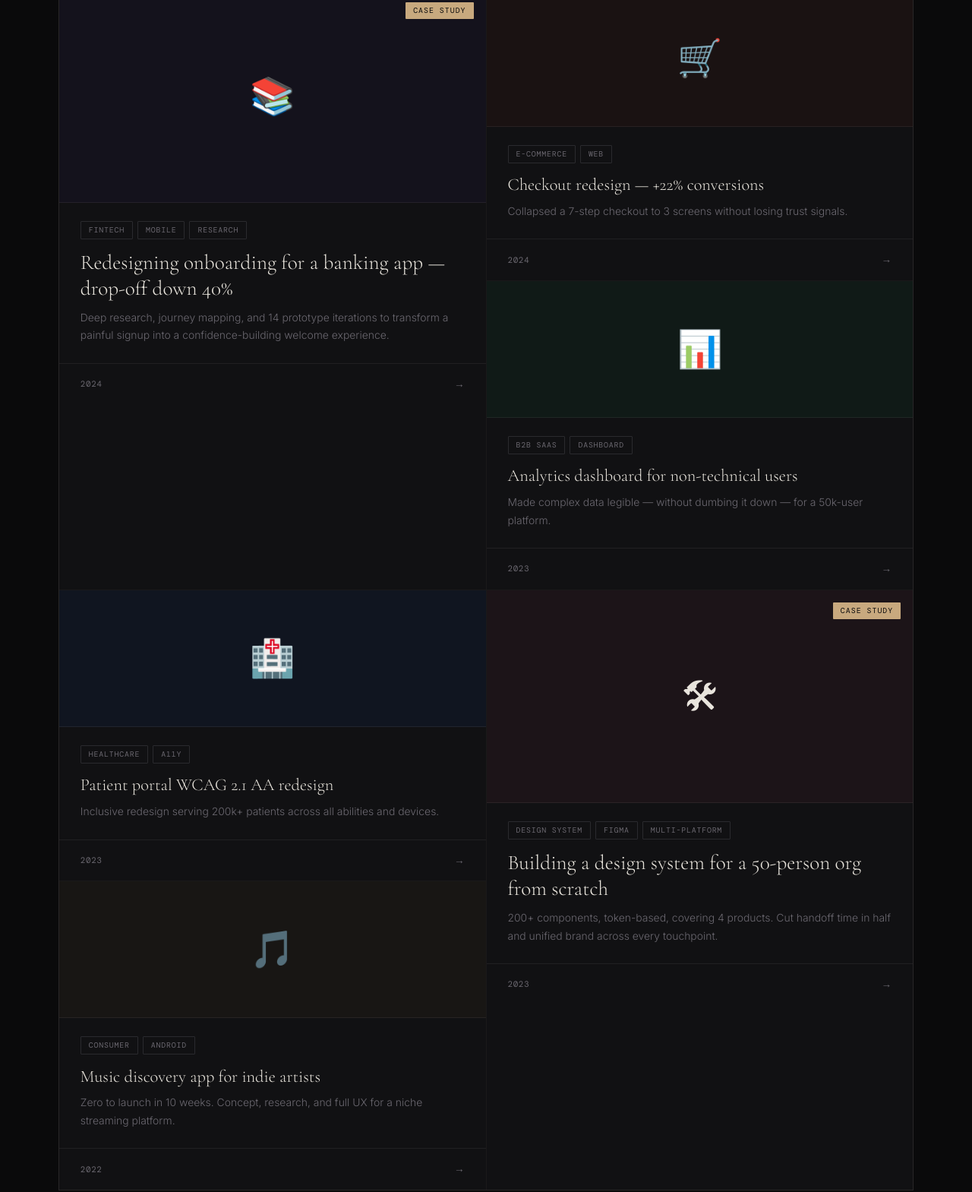
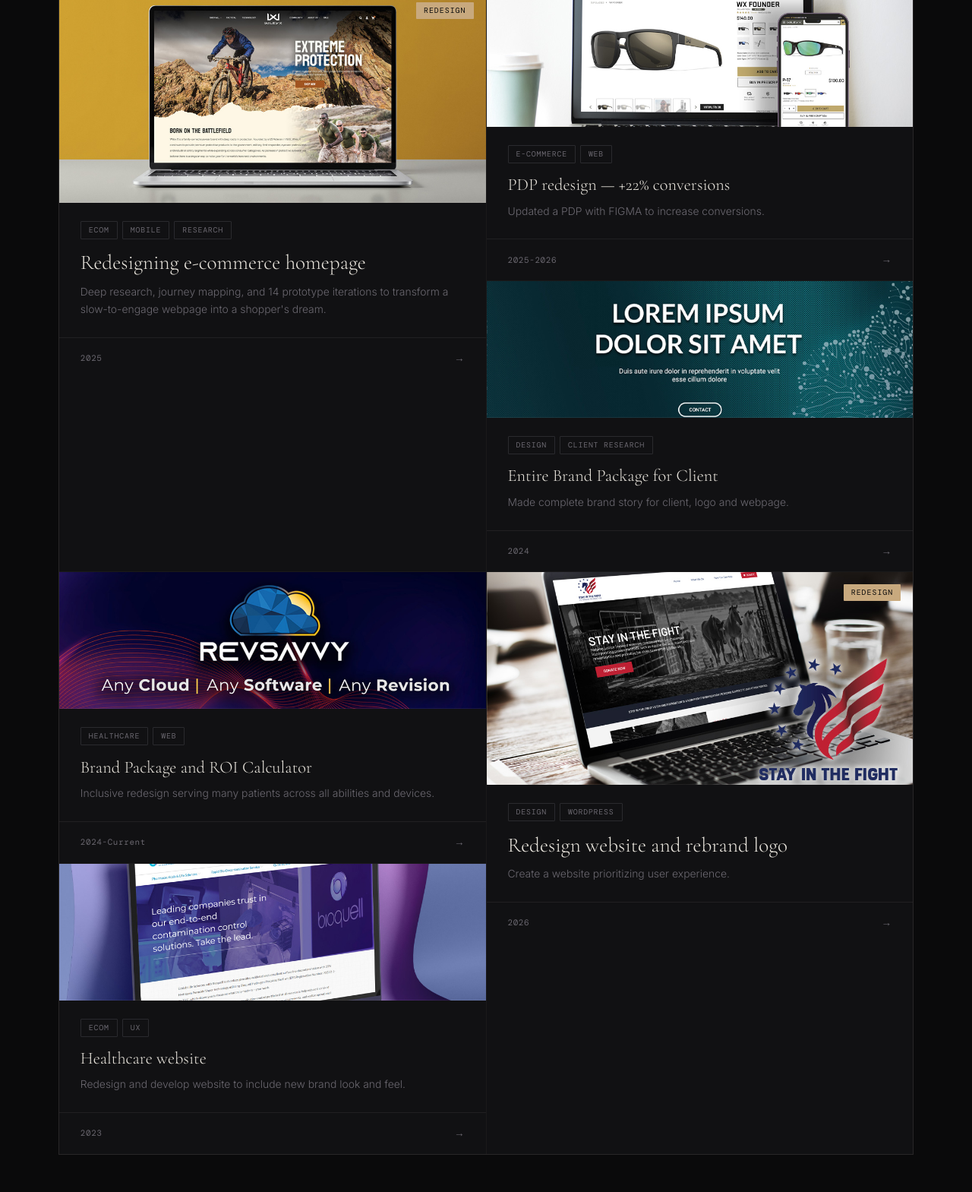
Before and after one commit to melissaellen/melissaellen.github.io, a plain HTML site: page index.html in a window 1280 px wide. Shown: the part 1093-2662 px from the top of the page at 76% size. Drawn offline with nearby package versions, Linux system fonts and the light colour scheme.

Commit message:
update index

```diff
--- a/index.html
+++ b/index.html
@@ -177,6 +177,8 @@
   .proj-card.tall { grid-row: span 2; }
 
   .proj-img {
+    background-position: center !important;
+    background-size: cover !important;
     width: 100%; min-height: 180px;
     display: flex; align-items: center; justify-content: center;
     font-size: 3rem; border-bottom: 1px solid var(--border);
@@ -213,12 +215,12 @@
   .proj-arrow { font-size: 0.85rem; color: var(--muted); transition: color 0.2s, transform 0.2s; }
   .proj-card:hover .proj-arrow { color: var(--accent); transform: translateX(3px); }
 
-  .ib-1 { background: #14121C; }
-  .ib-2 { background: #1A1212; }
-  .ib-3 { background: #101A17; }
-  .ib-4 { background: #101520; }
-  .ib-5 { background: #1C1418; }
-  .ib-6 { background: #181614; }
+  .ib-1 { background: #14121C; background-image: url('imgs/wileyx-1-background.jpg'); }
+  .ib-2 { background: #1A1212; background-image: url('imgs/wileyx-2-pdp-background.jpg'); }
+  .ib-3 { background: #101A17; background-image: url('imgs/milwaukee-background.jpg'); }
+  .ib-4 { background: #101520; background-image: url('imgs/revsavvy-background.jpg'); }
+  .ib-5 { background: #1C1418; background-image: url('imgs/sitf-background.jpg');}
+  .ib-6 { background: #181614; background-image: url('imgs/bioquell-background.jpg');}
 
   .about-wrap { display: grid; grid-template-columns: 320px 1fr; gap: 5rem; align-items: start; }
   .about-photo {
@@ -357,10 +359,10 @@
   </div>
   <div class="hero-right">
     <div>
-      <div class="stat-row"><span class="stat-label">Years of experience</span><span class="stat-num">5+</span></div>
+      <div class="stat-row"><span class="stat-label">Years of experience</span><span class="stat-num">8+</span></div>
       <div class="stat-row"><span class="stat-label">Projects shipped</span><span class="stat-num">30+</span></div>
       <div class="stat-row"><span class="stat-label">Clients served</span><span class="stat-num">12</span></div>
-      <div class="stat-row"><span class="stat-label">Based in</span><span class="stat-num" style="font-size:1.1rem;">[Your City]</span></div>
+      <div class="stat-row"><span class="stat-label">Based in</span><span class="stat-num" style="font-size:1.1rem;">Chicago, IL</span></div>
     </div>
     <div class="avail-badge"><span class="avail-dot"></span> Available for new projects</div>
   </div>
@@ -393,62 +395,62 @@
       <div class="section-label">01 &mdash; Work</div>
       <h2 class="section-title">Selected <em>projects</em></h2>
     </div>
-    <a href="#" class="btn-ghost" style="font-size:0.75rem; padding:0.65rem 1.3rem;">All projects &#8594;</a>
+    <!--<a href="#" class="btn-ghost" style="font-size:0.75rem; padding:0.65rem 1.3rem;">All projects &#8594;</a>--->
   </div>
   <div class="projects-grid">
-    <a href="#" class="proj-card tall fade-up">
-      <div class="proj-img ib-1">&#128218;<span class="proj-img-label">Case study</span></div>
+    <a href="https://wileyx.com" target="_blank" class="proj-card tall fade-up">
+      <div class="proj-img ib-1"><span class="proj-img-label">Redesign</span></div>
       <div class="proj-body">
-        <div class="proj-tags"><span class="ptag">Fintech</span><span class="ptag">Mobile</span><span class="ptag">Research</span></div>
-        <div class="proj-title">Redesigning onboarding for a banking app — drop-off down 40%</div>
-        <div class="proj-desc">Deep research, journey mapping, and 14 prototype iterations to transform a painful signup into a confidence-building welcome experience.</div>
+        <div class="proj-tags"><span class="ptag">Ecom</span><span class="ptag">Mobile</span><span class="ptag">Research</span></div>
+        <div class="proj-title">Redesigning e-commerce homepage</div>
+        <div class="proj-desc">Deep research, journey mapping, and 14 prototype iterations to transform a slow-to-engage webpage into a shopper's dream.</div>
+      </div>
+      <div class="proj-footer"><span class="proj-year">2025</span><span class="proj-arrow">&#8594;</span></div>
+    </a>
+    <a href="https://www.wileyx.com/products/wx-alpine-acalp02/" target="_blank" class="proj-card fade-up">
+      <div class="proj-img ib-2"></div>
+      <div class="proj-body">
+        <div class="proj-tags"><span class="ptag">E-commerce</span><span class="ptag">Web</span></div>
+        <div class="proj-title">PDP redesign — +22% conversions</div>
+        <div class="proj-desc">Updated a PDP with FIGMA to increase conversions.</div>
+      </div>
+      <div class="proj-footer"><span class="proj-year">2025-2026</span><span class="proj-arrow">&#8594;</span></div>
+    </a>
+    <a href="https://www.behance.net/gallery/245286997/Entire-Brand-Package" target="_blank" class="proj-card fade-up">
+      <div class="proj-img ib-3"></div>
+      <div class="proj-body">
+        <div class="proj-tags"><span class="ptag">Design</span><span class="ptag">Client Research</span></div>
+        <div class="proj-title">Entire Brand Package for Client</div>
+        <div class="proj-desc">Made complete brand story for client, logo and webpage. </div>
       </div>
       <div class="proj-footer"><span class="proj-year">2024</span><span class="proj-arrow">&#8594;</span></div>
     </a>
-    <a href="#" class="proj-card fade-up">
-      <div class="proj-img ib-2">&#128722;</div>
+    <a href="https://getrevsavvy.com" target="_blank" class="proj-card fade-up">
+      <div class="proj-img ib-4"></div>
       <div class="proj-body">
-        <div class="proj-tags"><span class="ptag">E-commerce</span><span class="ptag">Web</span></div>
-        <div class="proj-title">Checkout redesign — +22% conversions</div>
-        <div class="proj-desc">Collapsed a 7-step checkout to 3 screens without losing trust signals.</div>
+        <div class="proj-tags"><span class="ptag">Healthcare</span><span class="ptag">Web</span></div>
+        <div class="proj-title">Brand Package and ROI Calculator</div>
+        <div class="proj-desc">Inclusive redesign serving many patients across all abilities and devices.</div>
       </div>
-      <div class="proj-footer"><span class="proj-year">2024</span><span class="proj-arrow">&#8594;</span></div>
+      <div class="proj-footer"><span class="proj-year">2024-Current</span><span class="proj-arrow">&#8594;</span></div>
     </a>
-    <a href="#" class="proj-card fade-up">
-      <div class="proj-img ib-3">&#128202;</div>
+    <a href="https://stayinthefight.com" target="_blank" class="proj-card tall fade-up">
+      <div class="proj-img ib-5"><span class="proj-img-label">Redesign</span></div>
       <div class="proj-body">
-        <div class="proj-tags"><span class="ptag">B2B SaaS</span><span class="ptag">Dashboard</span></div>
-        <div class="proj-title">Analytics dashboard for non-technical users</div>
-        <div class="proj-desc">Made complex data legible — without dumbing it down — for a 50k-user platform.</div>
+        <div class="proj-tags"><span class="ptag">Design</span><span class="ptag">Wordpress</span></div>
+        <div class="proj-title">Redesign website and rebrand logo</div>
+        <div class="proj-desc">Create a website prioritizing user experience.</div>
+      </div>
+      <div class="proj-footer"><span class="proj-year">2026</span><span class="proj-arrow">&#8594;</span></div>
+    </a>
+    <a href="https://bioquell.com" target="_blank" class="proj-card fade-up">
+      <div class="proj-img ib-6"></div>
+      <div class="proj-body">
+        <div class="proj-tags"><span class="ptag">Ecom</span><span class="ptag">UX</span></div>
+        <div class="proj-title">Healthcare website</div>
+        <div class="proj-desc">Redesign and develop website to include new brand look and feel.</div>
       </div>
       <div class="proj-footer"><span class="proj-year">2023</span><span class="proj-arrow">&#8594;</span></div>
-    </a>
-    <a href="#" class="proj-card fade-up">
-      <div class="proj-img ib-4">&#127973;</div>
-      <div class="proj-body">
-        <div class="proj-tags"><span class="ptag">Healthcare</span><span class="ptag">A11y</span></div>
-        <div class="proj-title">Patient portal WCAG 2.1 AA redesign</div>
-        <div class="proj-desc">Inclusive redesign serving 200k+ patients across all abilities and devices.</div>
-      </div>
-      <div class="proj-footer"><span class="proj-year">2023</span><span class="proj-arrow">&#8594;</span></div>
-    </a>
-    <a href="#" class="proj-card tall fade-up">
-      <div class="proj-img ib-5">&#128736;<span class="proj-img-label">Case study</span></div>
-      <div class="proj-body">
-        <div class="proj-tags"><span class="ptag">Design System</span><span class="ptag">Figma</span><span class="ptag">Multi-platform</span></div>
-        <div class="proj-title">Building a design system for a 50-person org from scratch</div>
-        <div class="proj-desc">200+ components, token-based, covering 4 products. Cut handoff time in half and unified brand across every touchpoint.</div>
-      </div>
-      <div class="proj-footer"><span class="proj-year">2023</span><span class="proj-arrow">&#8594;</span></div>
-    </a>
-    <a href="#" class="proj-card fade-up">
-      <div class="proj-img ib-6">&#127925;</div>
-      <div class="proj-body">
-        <div class="proj-tags"><span class="ptag">Consumer</span><span class="ptag">Android</span></div>
-        <div class="proj-title">Music discovery app for indie artists</div>
-        <div class="proj-desc">Zero to launch in 10 weeks. Concept, research, and full UX for a niche streaming platform.</div>
-      </div>
-      <div class="proj-footer"><span class="proj-year">2022</span><span class="proj-arrow">&#8594;</span></div>
     </a>
   </div>
 </section>
@@ -456,10 +458,10 @@
 <section class="section fade-up" id="about">
   <div class="section-label">02 &mdash; About</div>
   <div class="about-wrap" style="margin-top: 3rem;">
-    <div class="about-photo"><span class="about-photo-text">Your photo here</span></div>
+    <div class="about-photo"><img src="imgs/about-photo.jpg"></div>
     <div>
-      <h2 class="about-tagline">Hi, I'm Melissa — I design with <em>empathy</em> and ship with confidence.</h2>
-      <p class="about-bio">I'm a UX designer with a background in cognitive psychology and a deep love for research. I believe the best design is invisible — it just feels right. I specialize in discovery, systems thinking, and making complicated things feel simple.</p>
+      <h2 class="about-tagline">Hi, I'm Melissa — I design with <em>creativity</em> and ship with confidence.</h2>
+      <p class="about-bio">I'm a front-end developer with a background in design and a deep love for research. I believe the best design is invisible — it just feels right. I specialize in discovery and making complicated things feel simple.</p>
       <p class="about-bio">When I'm not pushing pixels in Figma, I'm running user interviews, facilitating design sprints, or convincing developers that just a few more pixels of breathing room really does matter.</p>
       <div class="skills-grid">
         <span class="skill">User Research</span>
@@ -485,9 +487,9 @@
   </div>
   <div class="process-steps">
     <div class="step"><div class="step-num">01 / Discover</div><div class="step-title">Discover</div><div class="step-desc">User interviews, competitive analysis, and stakeholder alignment to understand the real problem.</div></div>
-    <div class="step"><div class="step-num">02 / Define</div><div class="step-title">Define</div><div class="step-desc">Synthesizing research into clear insights, personas, and a focused problem statement.</div></div>
-    <div class="step"><div class="step-num">03 / Design</div><div class="step-title">Design</div><div class="step-desc">Sketches, wireframes, and high-fidelity prototypes — iterated fast and tested often.</div></div>
-    <div class="step"><div class="step-num">04 / Deliver</div><div class="step-title">Deliver</div><div class="step-desc">Developer handoff, QA support, and measuring impact after launch.</div></div>
+    <div class="step"><div class="step-num">02 / Design</div><div class="step-title">Design</div><div class="step-desc">Sketches, wireframes, and high-fidelity prototypes — iterated fast and tested often.</div></div>
+    <div class="step"><div class="step-num">03 / Develop</div><div class="step-title">Develop</div><div class="step-desc">Start development of the project, test, and meet with the client as needed to ensure needs are being met.</div></div>
+    <div class="step"><div class="step-num">04 / Deliver</div><div class="step-title">Deliver</div><div class="step-desc">Developer handoff (if needed), QA support, and measuring impact after launch.</div></div>
   </div>
 </section>
 
@@ -497,18 +499,17 @@
     <div class="cta-title">Got a project?<br><em>Let's talk.</em></div>
   </div>
   <div class="cta-actions">
-    <a href="mailto:hello@melissa.design" class="btn-accent">Send me an email</a>
-    <a href="https://linkedin.com" class="btn-ghost-dark">LinkedIn &#8599;</a>
+    <a href="mailto:hello.melissadurkin@gmail.com" class="btn-accent" target="_blank">Send me an email</a>
+    <a href="https://www.linkedin.com/in/ciaomelissa/" target="_blank" class="btn-ghost-dark">LinkedIn &#8599;</a>
   </div>
 </div>
 
 <footer>
-  <span class="footer-copy">&#169; 2025 Melissa</span>
+  <span class="footer-copy">&#169; 2026 Melissa</span>
   <span class="footer-logo">M.</span>
   <div class="footer-links">
-    <a href="#">Dribbble</a>
-    <a href="#">Behance</a>
-    <a href="#">Resume</a>
+    <a href="https://www.linkedin.com/in/ciaomelissa/" target="_blank">LinkedIn</a>
+    <a href="imgs/Resume-FE-2026.jpg" target="_blank">Resume</a>
   </div>
 </footer>
 
```
